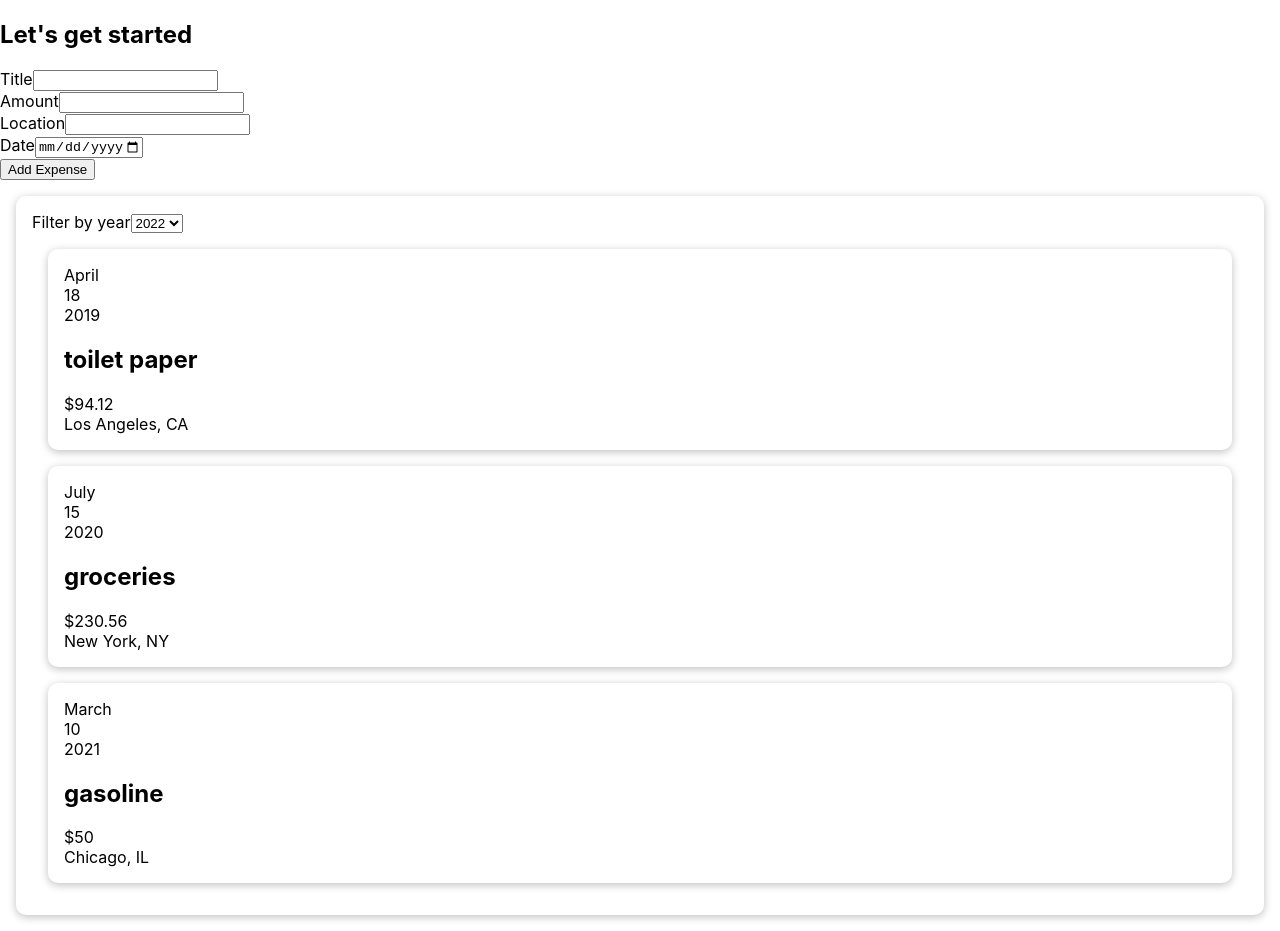
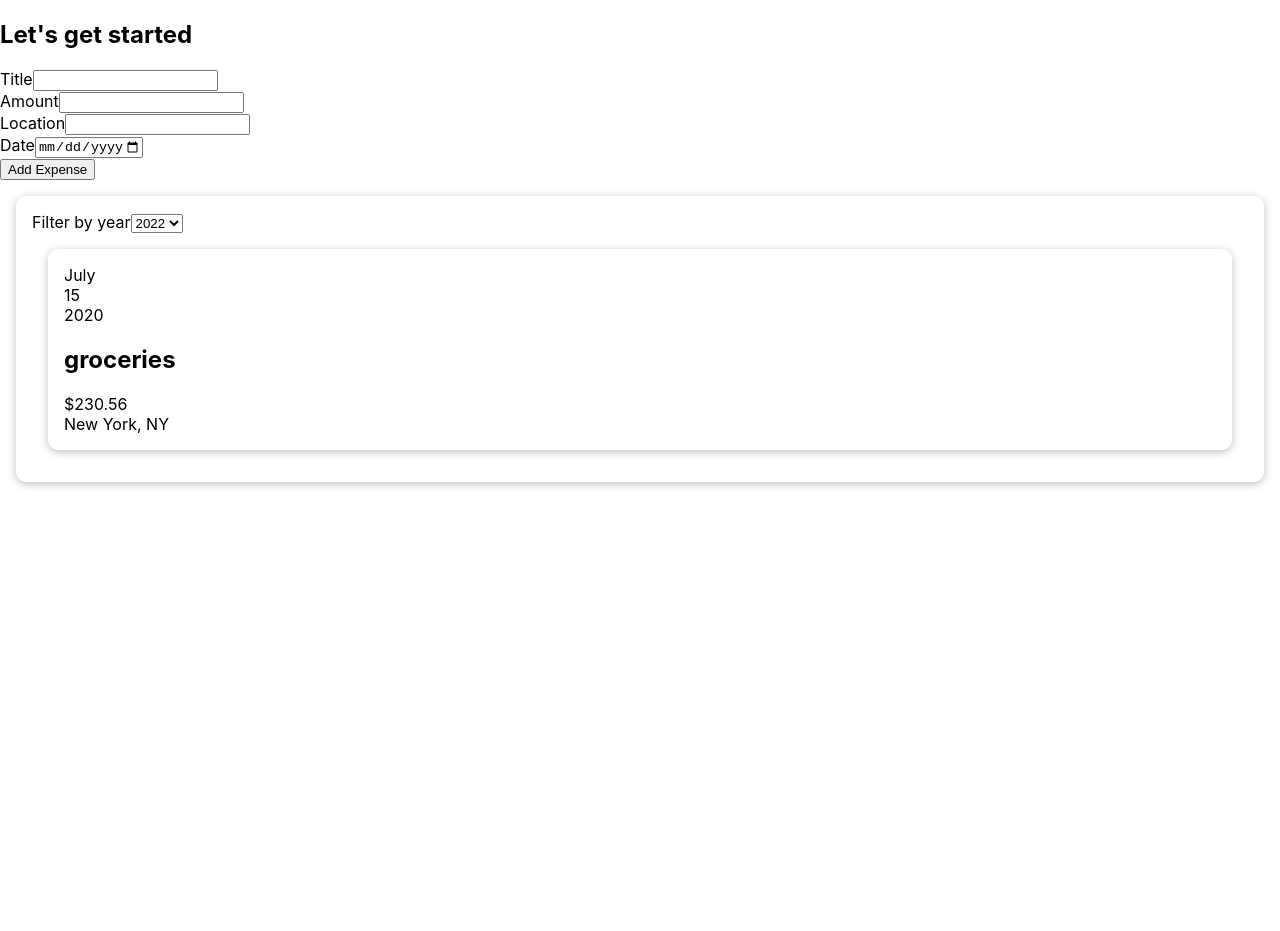
Before and after one commit to Abhishekgupta011/mynew-project, a React (Create React App) app: page / in a window 1280 px wide. After the commit the page ends 800 px from the top, so only its background shows below. Built offline with nearby package versions, Linux system fonts and the light colour scheme.

Commit message:
filered list by year

```diff
--- a/src/newcompo/Expenses/ExpenseItems.js
+++ b/src/newcompo/Expenses/ExpenseItems.js
@@ -35,7 +35,9 @@ import ExpenseFilter from './ExpenseFilter';
     return (
         <Card className="expense">
             <ExpenseFilter selected={filteredYear} onChangeFilter={filterChangeHandler} />
-            {props.expenses.map((expense) => (
+            {props.expenses.filter(expense =>{
+                return expense.date.getFullYear().toString() ===filteredYear;
+            }).map((expense) => (
                 <ExpenseDetails
                     key = {expense.id}
                     amount={expense.amount}
```
